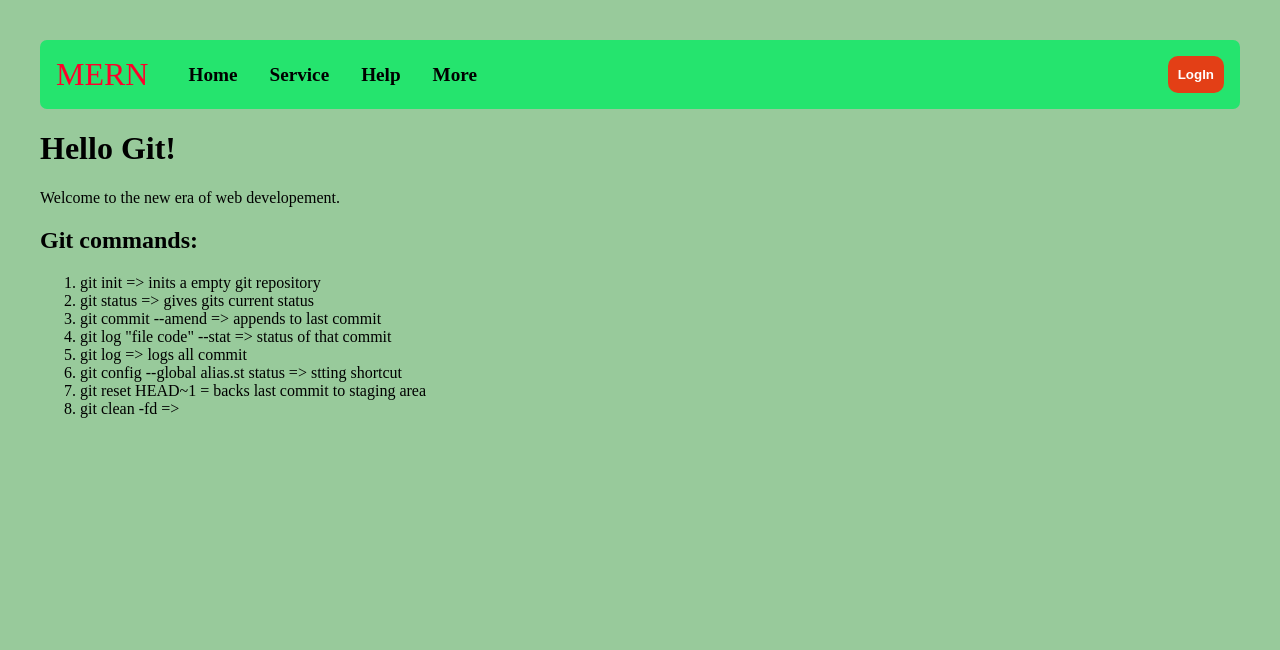
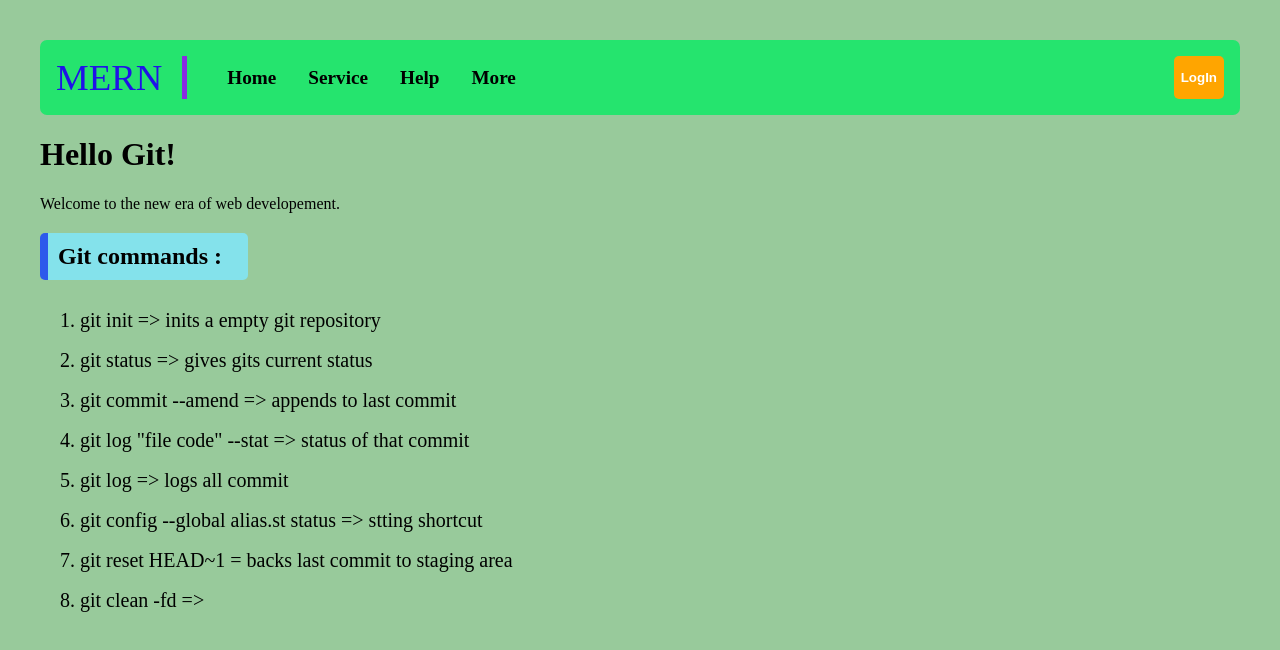
Before and after one commit to Akpro865/gitlearn, a plain HTML site: page index.html in a window 1280 px wide. Drawn offline with Linux system fonts and the light colour scheme.

Commit message:
"button color + git commands"
This reverts commit a72c1891214e883185eaf11132d2f9a6a2ac5bdd.

```diff
--- a/index.html
+++ b/index.html
@@ -1,5 +1,6 @@
 <!DOCTYPE html>
 <html lang="en">
+
 <head>
     <meta charset="UTF-8">
     <meta http-equiv="X-UA-Compatible" content="IE=edge">
@@ -7,6 +8,7 @@
     <title>Git</title>
     <link rel="stylesheet" href="styles.css">
 </head>
+
 <body>
     <header>
         <div class="left">
@@ -22,17 +24,17 @@
     </header>
     <h1>Hello Git!</h1>
     <p>Welcome to the new era of web developement.</p>
-    <h2>Git commands:</h2>
-    <ol>
+    <h2 class="b1">Git commands :</h2>
+    <ol class="commands">
         <li>git init => inits a empty git repository</li>
         <li>git status => gives gits current status</li>
         <li>git commit --amend => appends to last commit</li>
         <li>git log "file code" --stat => status of that commit</li>
-        <li>git log => logs all commit</li>
+        <li> git log => logs all commit</li>
         <li>git config --global alias.st status => stting shortcut</li>
-        <li>git reset HEAD~1 = backs last commit to staging area</li>
-        <li>git clean -fd => </li>
-
+        <li> git reset HEAD~1 = backs last commit to staging area</li>
+        <li>git clean -fd =></li>
     </ol>
 </body>
+
 </html>
--- a/styles.css
+++ b/styles.css
@@ -13,8 +13,12 @@ body {
 
 a {
     text-decoration: none;
-    color: rgb(255, 0, 43);
-    font-size: 2rem;
+    color: hwb(244 7% 9%);
+    font-size: 2.3rem;
+    border-right: solid;
+    border-right-width: 5px;
+    border-right-color: blueviolet;
+    padding-right: 20px;
 
 }
  ul {
@@ -32,10 +36,28 @@ li {
 
 button {
     margin-left: auto;
-    border-radius: 10px;
+    border-radius: 5px;
     font-weight: 600;
-    background-color: hsl(12, 82%, 49%);
-    padding: 10px;
+    background-color: #f6f4f0;
+    padding: 7px;
+    background-color: orange;
     color: white;
     border: none;
 }
+
+.b1 {
+    padding: 10px;
+    background-color: #84e2eb;
+    border-left : solid;
+    border-left-width: 8px;
+    max-width: 180px;
+    font-weight: bold;
+    border-left-color: rgb(45, 89, 235);
+    border-radius: 5px;
+}
+
+.commands {
+    line-height: 2;
+    font-weight: 500;
+    font-size: 20px;
+}
```
